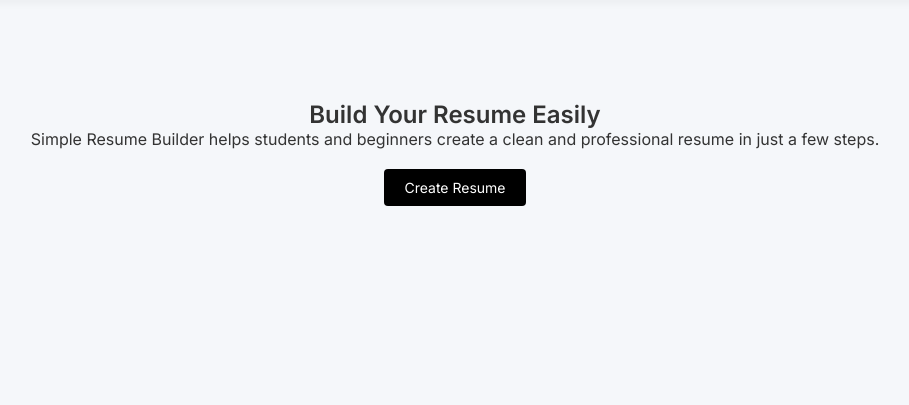
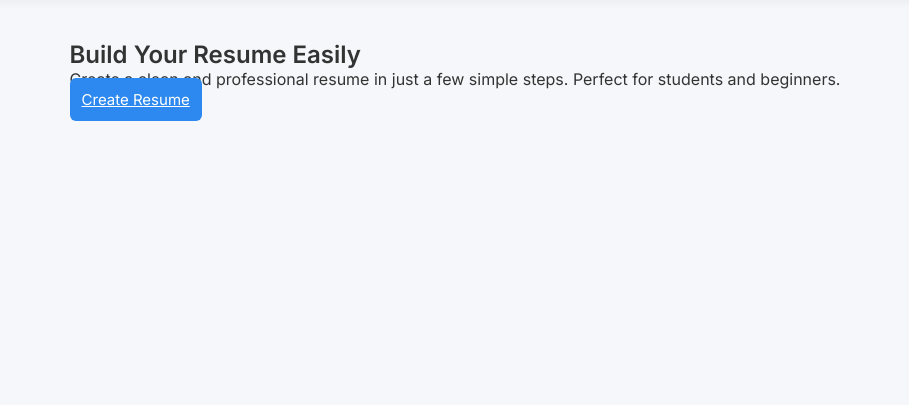
Before and after one commit to Shaiksameer9452/Simple_resume_builder, a Flask app: page / in a window 1280 px wide. Shown: the part 91-496 px from the top of the page, without its empty margins (185-1094 px from the left). Run offline with Flask 3, Linux system fonts and the light colour scheme.

Commit message:
modify the content

```diff
--- a/templates/home.html
+++ b/templates/home.html
@@ -1,12 +1,14 @@
 {% extends "layout.html" %}
-{% block title %} Simple Resume Builder {% endblock %}
+{% block title %}Simple Resume Builder{% endblock %}
 {% block content %}
-<div class="home">
-    <h2>Build Your Resume Easily</h2>
-    <p>
-        Simple Resume Builder helps students and beginners create a clean and
-        professional resume in just a few steps.
-    </p>
-    <a href="/create" class="btn">Create Resume</a>
+<div class="hero">
+    <div class="hero-card">
+        <h2>Build Your Resume Easily</h2>
+        <p>
+            Create a clean and professional resume in just a few simple steps.
+            Perfect for students and beginners.
+        </p>
+        <a href="/create" class="btn-primary">Create Resume</a>
+    </div>
 </div>
 {% endblock %}
```
